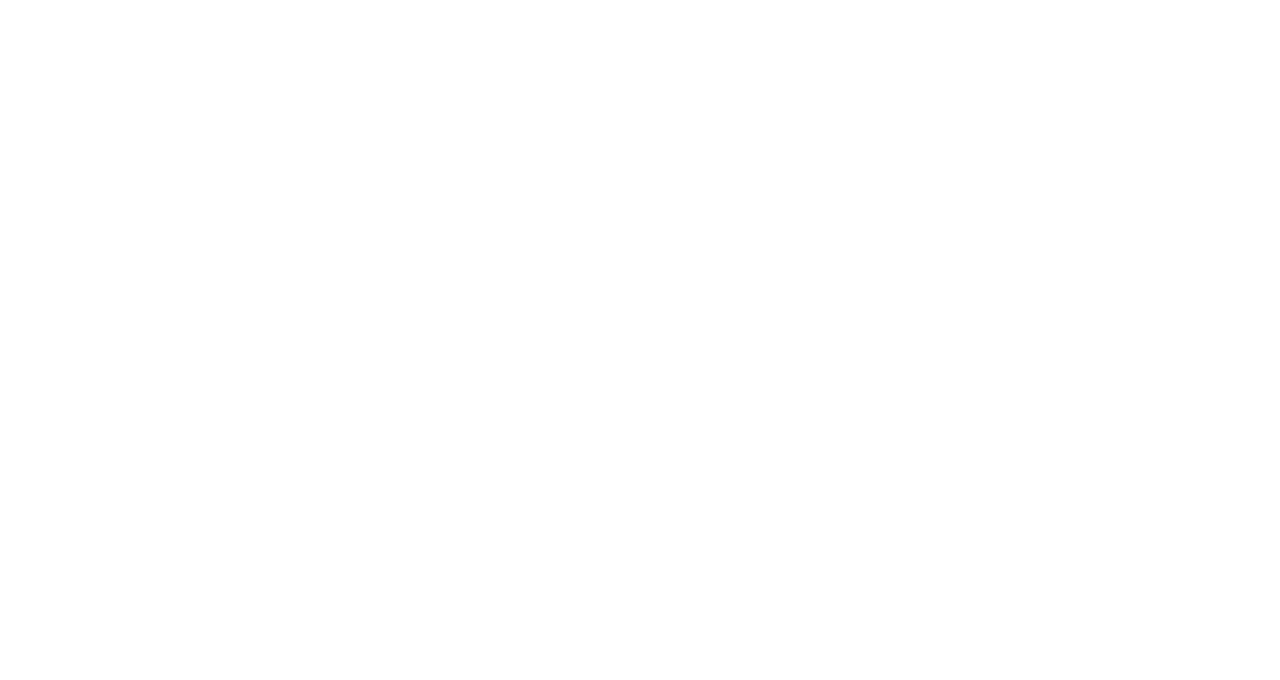
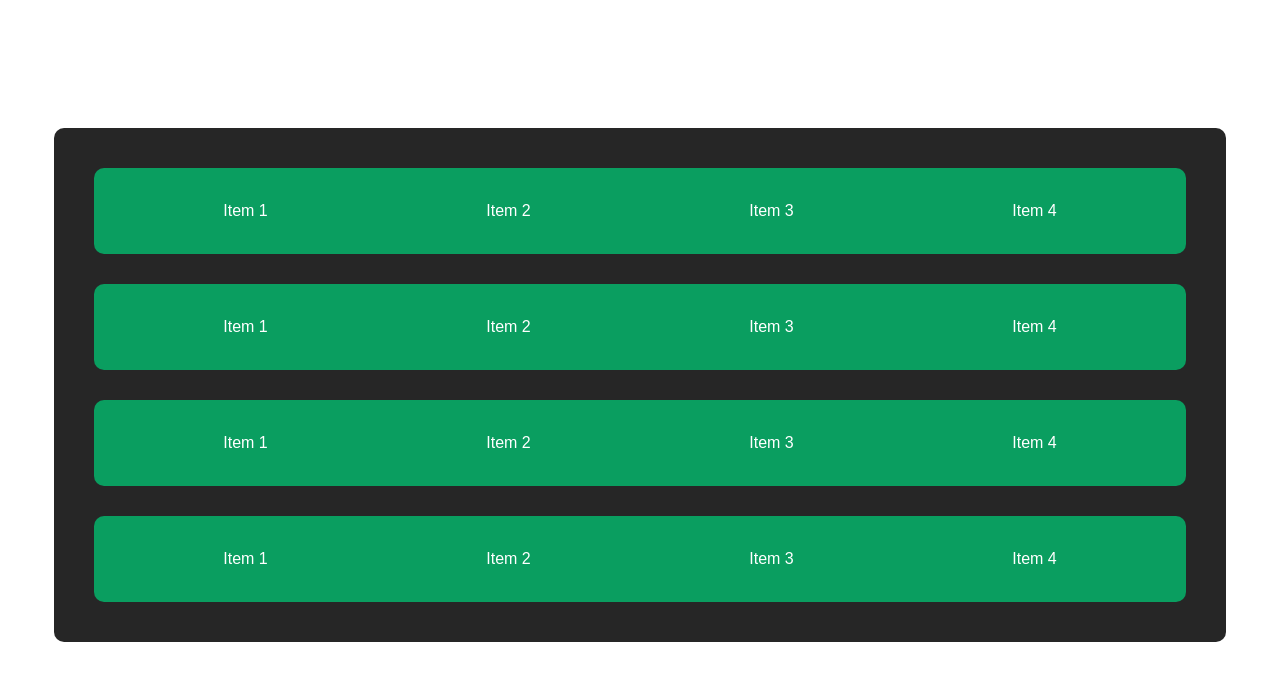
Before and after one commit to AzyzHm/home-work, a plain HTML site: page web dev/Tp6/index.html in a window 1280 px wide. Drawn offline with Linux system fonts and the light colour scheme.

Commit message:
nearly done

```diff
--- a/web dev/Tp6/index.html
+++ b/web dev/Tp6/index.html
@@ -1,11 +1,125 @@
 <!DOCTYPE html>
 <html lang="en">
 <head>
-    <meta charset="UTF-8">
-    <meta name="viewport" content="width=device-width, initial-scale=1.0">
-    <title>NavBar</title>
+  <meta charset="UTF-8">
+  <meta name="viewport" content="width=device-width, initial-scale=1.0">
+  <link rel="stylesheet" href="style.css">
+  <title>Dropdown Navigation</title>
 </head>
 <body>
-
+    <main id="container">
+        <section class="horizontal">
+            <ul>
+                <li class="dropdown">
+                    <a href="#">Item 1</a>
+                </li>
+                <li class="dropdown">
+                    <a href="#">Item 2</a>
+                </li>
+                <li class="dropdown">
+                    <a href="#">Item 3</a>
+                </li>
+                <li class="dropdown">
+                    <a href="#">Item 4</a>
+                </li>
+            </ul>
+        </section>
+        <section class="vertical">
+            <ul>
+                <li class="dropdown">
+                    <a href="#">Item 1</a>
+                </li>
+                <li class="dropdown">
+                    <a href="#">Item 2</a>
+                </li>
+                <li class="dropdown">
+                    <a href="#">Item 3</a>
+                </li>
+                <li class="dropdown">
+                    <a href="#">Item 4</a>
+                </li>
+            </ul>
+        </section>
+        <section class="horizontal">
+            <ul>
+                <li class="dropdown">
+                    <a href="#">Item 1</a>
+                    <div class="dropdown-content">
+                        <a href="#">SubItem 1</a>
+                        <a href="#">SubItem 2</a>
+                        <a href="#">SubItem 3</a>
+                        <a href="#">SubItem 4</a>
+                    </div>
+                </li>
+                <li class="dropdown">
+                    <a href="#">Item 2</a>
+                    <div class="dropdown-content">
+                        <a href="#">SubItem 1</a>
+                        <a href="#">SubItem 2</a>
+                        <a href="#">SubItem 3</a>
+                        <a href="#">SubItem 4</a>
+                    </div>
+                </li>
+                <li class="dropdown">
+                    <a href="#">Item 3</a>
+                    <div class="dropdown-content">
+                        <a href="#">SubItem 1</a>
+                        <a href="#">SubItem 2</a>
+                        <a href="#">SubItem 3</a>
+                        <a href="#">SubItem 4</a>
+                    </div>
+                </li>
+                <li class="dropdown">
+                    <a href="#">Item 4</a>
+                    <div class="dropdown-content">
+                        <a href="#">SubItem 1</a>
+                        <a href="#">SubItem 2</a>
+                        <a href="#">SubItem 3</a>
+                        <a href="#">SubItem 4</a>
+                    </div>
+                </li>
+            </ul>
+        </section>
+        <section class="vertical">
+            <ul>
+                <li class="dropdown">
+                    <a href="#">Item 1</a>
+                    <div class="dropdown-content">
+                        <a href="#">SubItem 1</a>
+                        <a href="#">SubItem 2</a>
+                        <a href="#">SubItem 3</a>
+                        <a href="#">SubItem 4</a>
+                    </div>
+                </li>
+                <li class="dropdown">
+                    <a href="#">Item 2</a>
+                    <div class="dropdown-content">
+                        <a href="#">SubItem 1</a>
+                        <a href="#">SubItem 2</a>
+                        <a href="#">SubItem 3</a>
+                        <a href="#">SubItem 4</a>
+                    </div>
+                </li>
+                <li class="dropdown">
+                    <a href="#">Item 3</a>
+                    <div class="dropdown-content">
+                        <a href="#">SubItem 1</a>
+                        <a href="#">SubItem 2</a>
+                        <a href="#">SubItem 3</a>
+                        <a href="#">SubItem 4</a>
+                    </div>
+                </li>
+                <li class="dropdown">
+                    <a href="#">Item 4</a>
+                    <div class="dropdown-content">
+                        <a href="#">SubItem 1</a>
+                        <a href="#">SubItem 2</a>
+                        <a href="#">SubItem 3</a>
+                        <a href="#">SubItem 4</a>
+                    </div>
+                </li>
+            </ul>
+        </section>
+    </main>
 </body>
 </html>
--- a/web dev/Tp6/style.css
+++ b/web dev/Tp6/style.css
@@ -0,0 +1,78 @@
+body {
+    font-family: Arial, sans-serif;
+    margin: 0;
+  }
+
+#container{
+    background: hsla(0, 0%, 0%,0.85);
+    color: white;
+    padding: 10px;
+    width: 90%;
+    min-height: 300px;
+    max-height: 700px;
+    margin: auto;
+    margin-top: 10%;
+    border-radius: 10px;
+}
+section{
+    margin : 30px;
+    padding: 20px;
+    border-radius: 10px;
+    background: hsla(155, 95%, 36%, 0.85);
+}
+
+  ul {
+    list-style-type: none;
+    margin: 0;
+    padding: 0;
+    overflow: hidden;
+  }
+
+  li {
+    float: left;
+    width: 25%;
+  }
+
+  a {
+    display: block;
+    color: white;
+    text-align: center;
+    padding: 14px 16px;
+    text-decoration: none;
+  }
+  .horizontal{
+    display: flex;
+    justify-content: space-between;
+    flex-direction: column;
+  }
+
+  .vertical{
+    display: flex;
+    justify-content: space-between;
+    flex-direction: column;
+    }
+  li:hover {
+    background-color: #555;
+  }
+
+  .dropdown {
+    display: inline-block;
+  }
+
+  .dropdown-content {
+    display: none;
+    position: absolute;
+    background-color: #f9f9f9;
+    min-width: inherit;
+  }
+
+  .dropdown-content a {
+    color: black;
+    padding: 12px 16px;
+    display: block;
+    text-decoration: none;
+  }
+
+  .dropdown:hover .dropdown-content {
+    display: block;
+  }
```
Also changed, not shown: 1 other file.
